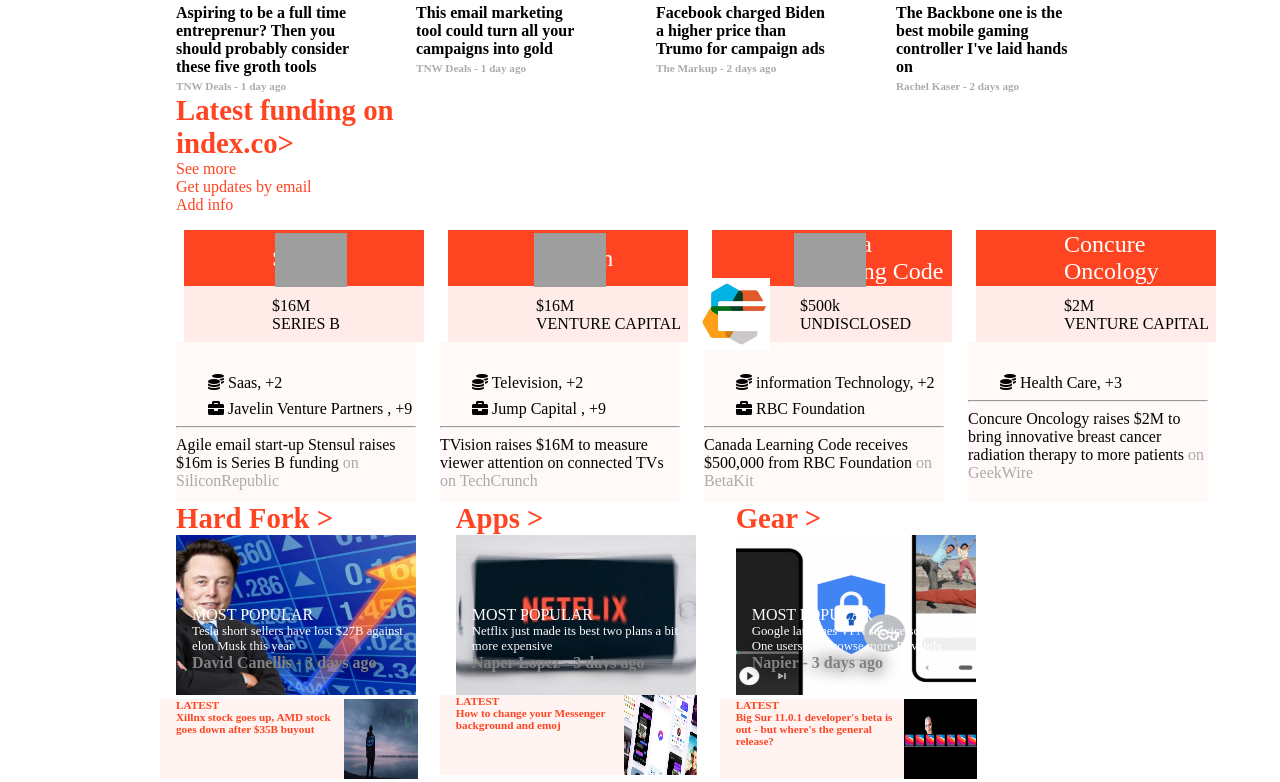
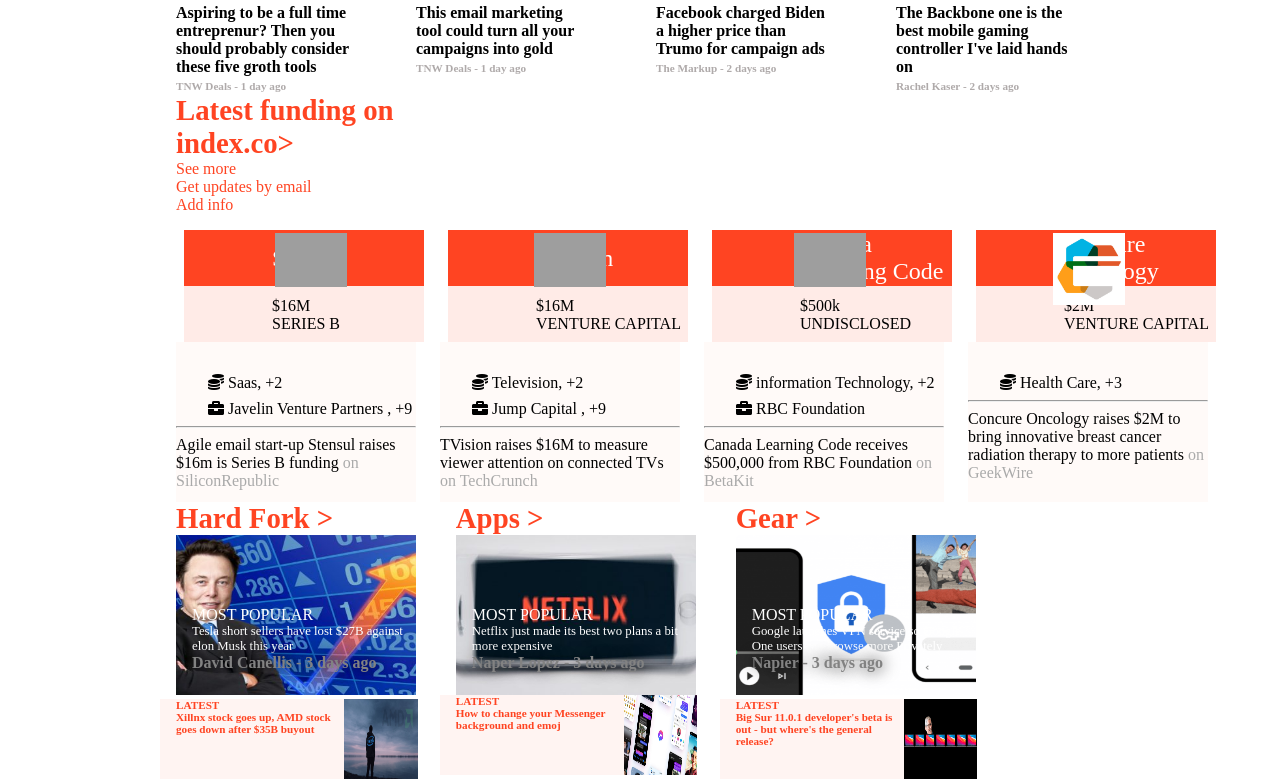
Before and after one commit to erezfree29/The-Next-page-clone, a plain HTML site: page index.html in a window 1280 px wide. Shown: the part 775-1557 px from the top of the page. Drawn offline with Linux system fonts and the light colour scheme; grey boxes are pictures that could not be loaded.

Commit message:
changed picture position for git hub pages

```diff
--- a/desktop.css
+++ b/desktop.css
@@ -156,8 +156,8 @@
   .company-logo-four {
     position: absolute;
     width: 4.5rem;
-    top: 65.8rem;
-    left: 43.6rem;
+    top: 63rem;
+    left: 65.8rem;
   }
   .text-on-picture {
     top: 5 rem;
```
